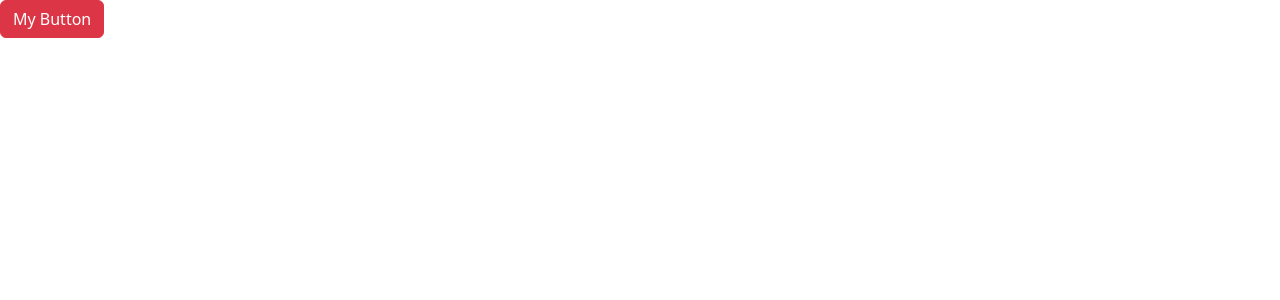
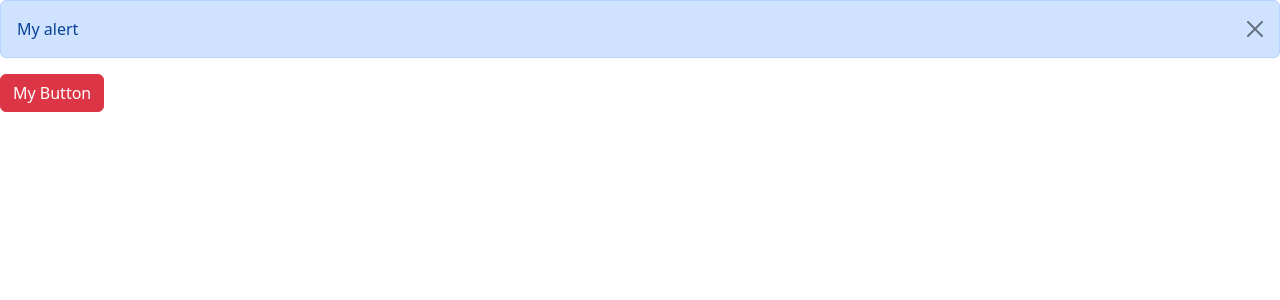
Before and after one commit to komoloss/newone, a React (Vite) app in the folder React-app/: page / in a window 1280 px wide. Both pictures are taken after a click on the button "My Button". Shown: the top 300 px of the page. Built offline with nearby package versions, Linux system fonts and the light colour scheme.

Commit message:
Part => (Showing an Alert) [DONE]

```diff
--- a/React-app/src/App.tsx
+++ b/React-app/src/App.tsx
@@ -1,9 +1,15 @@
+import { useState } from "react";
+import Alert from "./components/Alert";
 import Button from "./components/Button";
 
 function App() {
+  const [alertVisible, setAlertVisibility] = useState(false);
   return (
     <div>
-      <Button color="danger" onClick={() => console.log("<clicked")}>
+      {alertVisible && (
+        <Alert onClose={() => setAlertVisibility(false)}>My alert</Alert>
+      )}
+      <Button color="danger" onClick={() => setAlertVisibility(true)}>
         My Button
       </Button>
     </div>
--- a/React-app/src/components/Alert.tsx
+++ b/React-app/src/components/Alert.tsx
@@ -2,9 +2,21 @@
 
 interface Props {
   children: ReactNode;
+  onClose: () => void;
 }
-const Alert = ({ children }: Props) => {
-  return <div className="alert alert-primary">{children}</div>;
+const Alert = ({ children, onClose }: Props) => {
+  return (
+    <div className="alert alert-primary alert-dismissible ">
+      {children}
+      <button
+        type="button"
+        className="btn-close"
+        onClick={onClose}
+        data-bs-dismiss="alert"
+        aria-label="Close"
+      ></button>
+    </div>
+  );
 };
 
 export default Alert;
```
